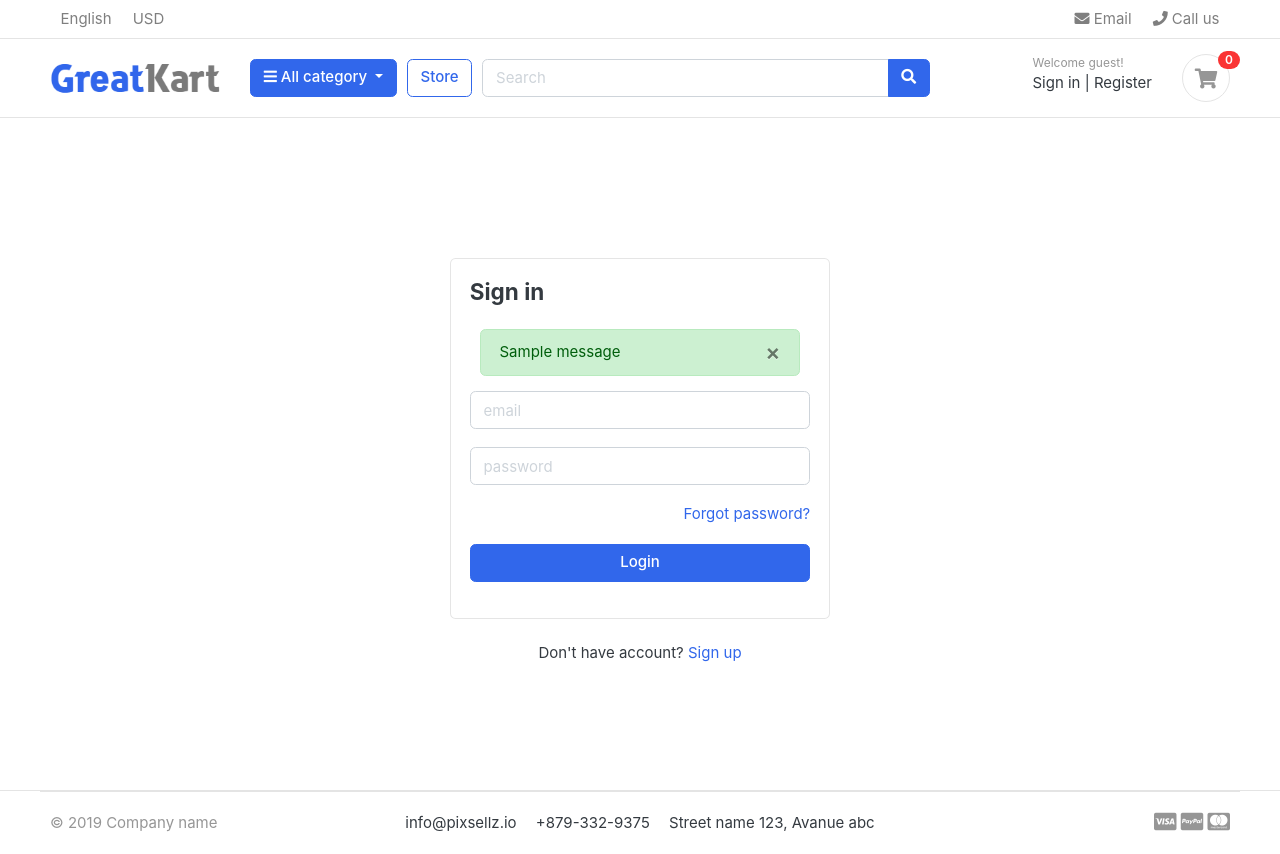
After one commit to UpamaKr/silkrout, a Django app: page /accounts/login/ in a window 1280 px wide. The commit adds this page. Run offline with Django 5.2, Linux system fonts and the light colour scheme; data comes from the database, SQL or seed files in the repository; both versions use the stored data as it was after the commit; one stand-in notice (Sample message) is shown; some libraries are stand-ins or nearby versions; some web fonts are replaced.

Commit message:
registration and login

```diff
--- /dev/null
+++ b/accounts/urls.py
@@ -0,0 +1,23 @@
+from django.urls import path
+from . import views
+
+
+urlpatterns = [
+    path('register/', views.register, name='register'),
+    path('login/', views.login, name='login'),
+    path('logout/', views.logout, name='logout'),
+    # path('dashboard/', views.dashboard, name='dashboard'),
+    # path('', views.dashboard, name='dashboard'),
+
+    # path('activate/<uidb64>/<token>/', views.activate, name='activate'),
+    # path('forgotPassword/', views.forgotPassword, name='forgotPassword'),
+    # path('resetpassword_validate/<uidb64>/<token>/', views.resetpassword_validate, name='resetpassword_validate'),
+    # path('resetPassword/', views.resetPassword, name='resetPassword'),
+
+    # path('my_orders/', views.my_orders, name='my_orders'),
+    # path('edit_profile/', views.edit_profile, name='edit_profile'),
+    # path('change_password/', views.change_password, name='change_password'),
+    # path('order_detail/<int:order_id>/', views.order_detail, name='order_detail'),
+
+
+]
--- a/accounts/views.py
+++ b/accounts/views.py
@@ -1,3 +1,86 @@
-from django.shortcuts import render
+from django.shortcuts import render, redirect, get_object_or_404
+from .forms import RegistrationForm, UserForm, UserProfileForm
+from .models import Account, UserProfile
 
-# Create your views here.
+from django.contrib import messages, auth
+from django.contrib.auth.decorators import login_required
+from django.http import HttpResponse
+
+# Verification email
+from django.contrib.sites.shortcuts import get_current_site
+from django.template.loader import render_to_string
+from django.utils.http import urlsafe_base64_encode, urlsafe_base64_decode
+from django.utils.encoding import force_bytes
+from django.contrib.auth.tokens import default_token_generator
+from django.core.mail import EmailMessage
+
+from carts.views import _cart_id
+from carts.models import Cart, CartItem
+
+
+def register(request):
+    if request.method == 'POST':
+        form = RegistrationForm(request.POST)
+        if form.is_valid():
+            first_name = form.cleaned_data['first_name']
+            last_name = form.cleaned_data['last_name']
+            phone_number = form.cleaned_data['phone_number']
+            email = form.cleaned_data['email']
+            password = form.cleaned_data['password']
+            username = email.split("@")[0]
+            user = Account.objects.create_user(
+                first_name=first_name, last_name=last_name, email=email, username=username, password=password)
+            user.phone_number = phone_number
+            user.save()
+
+            # Create a user profile
+            profile = UserProfile()
+            profile.user_id = user.id
+            profile.profile_picture = 'default/default-user.png'
+            profile.save()
+
+            # # USER ACTIVATION
+            # current_site = get_current_site(request)
+            # mail_subject = 'Please activate your account'
+            # message = render_to_string('accounts/account_verification_email.html', {
+            #     'user': user,
+            #     'domain': current_site,
+            #     'uid': urlsafe_base64_encode(force_bytes(user.pk)),
+            #     'token': default_token_generator.make_token(user),
+            # })
+            # to_email = email
+            # send_email = EmailMessage(mail_subject, message, to=[to_email])
+            # send_email.send()
+            messages.success(
+                request, 'Thank you for registering with us. We have sent you a verification email to your email address. Please verify it.')
+            return redirect('/accounts/login/?command=verification&email='+email)
+    else:
+        form = RegistrationForm()
+    context = {
+        'form': form,
+    }
+    return render(request, 'accounts/register.html', context)
+
+
+def login(request):
+    if request.method == 'POST':
+        email = request.POST['email']
+        password = request.POST['password']
+        user = auth.authenticate(email=email, password=password)
+
+        if user is not None:
+            auth.login(request, user)
+            return redirect('home')
+        else:
+            messages.error(request, 'Invalid login credentials')
+            return redirect('login')
+
+    return render(request, 'accounts/login.html')
+
+
+@login_required(login_url='login')
+def logout(request):
+    auth.logout(request)
+    messages.success(request, 'you are logged out')
+
+    return redirect('login')
--- a/silkrout/settings.py
+++ b/silkrout/settings.py
@@ -10,6 +10,7 @@ For the full list of settings and their values, see
 https://docs.djangoproject.com/en/5.0/ref/settings/
 """
 
+from django.contrib.messages import constants as messages
 from pathlib import Path
 
 # Build paths inside the project like this: BASE_DIR / 'subdir'.
@@ -137,3 +138,8 @@ MEDIA_ROOT = BASE_DIR / 'media'
 # https://docs.djangoproject.com/en/5.0/ref/settings/#default-auto-field
 
 DEFAULT_AUTO_FIELD = 'django.db.models.BigAutoField'
+
+MESSAGE_TAGS = {
+    messages.ERROR: "danger",
+
+}
--- a/silkrout/urls.py
+++ b/silkrout/urls.py
@@ -26,4 +26,5 @@ urlpatterns = [
     path('', views.home, name='home'),
     path('store/', include('store.urls')),
     path('cart/', include('carts.urls')),
+    path('accounts/', include('accounts.urls')),
 ] + static(settings.MEDIA_URL, document_root=settings.MEDIA_ROOT)
--- a/static/js/script.js
+++ b/static/js/script.js
@@ -57,3 +57,7 @@ $(document).ready(function() {
 
 });
 // jquery end
+
+setTimeout(function(){
+    $('#message').fadeOut('slow')
+  }, 4000)
--- /dev/null
+++ b/templates/accounts/login.html
@@ -0,0 +1,40 @@
+{% extends "base.html" %}
+<!-- ========================= SECTION CONTENT ========================= -->
+{% block content %}
+<section class="section-conten padding-y" style="min-height:84vh">
+
+    <!-- ============================ COMPONENT LOGIN   ================================= -->
+        <div class="card mx-auto" style="max-width: 380px; margin-top:100px;">
+
+          <div class="card-body">
+
+          <h4 class="card-title mb-4">Sign in</h4>
+          {% include 'includes/alerts.html' %}
+          <form action="{% url 'login' %}" method="POST">
+            {% csrf_token %}
+              <div class="form-group">
+                 <input type="email" class="form-control" placeholder="email" >
+              </div> <!-- form-group// -->
+              <div class="form-group">
+                <input type="password" class="form-control" placeholder="password" >
+              </div> <!-- form-group// -->
+
+              <div class="form-group">
+                  <a href="#" class="float-right">Forgot password?</a>
+
+              </div> <!-- form-group form-check .// -->
+              <div class="form-group">
+                  <button type="submit" class="btn btn-primary btn-block"> Login  </button>
+              </div> <!-- form-group// -->
+          </form>
+          </div> <!-- card-body.// -->
+        </div> <!-- card .// -->
+
+         <p class="text-center mt-4">Don't have account? <a href="{% url "register" %}">Sign up</a></p>
+         <br><br>
+    <!-- ============================ COMPONENT LOGIN  END.// ================================= -->
+
+
+    </section>
+    <!-- ========================= SECTION CONTENT END// ========================= -->
+{% endblock  %}
--- /dev/null
+++ b/templates/accounts/logout.html
@@ -0,0 +1 @@
+<h2>this is logout</h2>
--- /dev/null
+++ b/templates/includes/alerts.html
@@ -0,0 +1,13 @@
+{% if messages %}
+
+    {% for message in messages %}
+    <div id="message" class="container">
+    <div {% if message.tags %} class="alert alert-{{ message.tags }}"{% endif %} role="alert">
+      <button type="button" class="close" data-dismiss="alert"><span aria-hidden="true">&times;</span></button>
+        {% if message.level == DEFAULT_MESSAGE_LEVELS.ERROR %}Error: {% endif %}
+        {{ message }}
+    </div>
+    </div>
+    {% endfor %}
+
+{% endif %}
--- a/templates/includes/navbar.html
+++ b/templates/includes/navbar.html
@@ -61,13 +61,23 @@
         </div> <!-- col.// -->
         <div class="col-lg-3 col-sm-6 col-8 order-2 order-lg-3">
                     <div class="d-flex justify-content-end mb-3 mb-lg-0">
+                        {% if user.id is None %}
                         <div class="widget-header">
                             <small class="title text-muted">Welcome guest!</small>
                             <div>
-                                <a href="./signin.html">Sign in</a> <span class="dark-transp"> | </span>
-                                <a href="./register.html"> Register</a>
+                                <a href="{% url "login" %}">Sign in</a> <span class="dark-transp"> | </span>
+                                <a href="{% url "register" %}"> Register</a>
                             </div>
                         </div>
+                        {% else %}
+                        <div class="widget-header">
+                            <small class="title text-muted">Welcome {{user.first_name}}!</small>
+                            <div>
+                                <a href="#">Dashboard</a> <span class="dark-transp"> | </span>
+                                <a href="{% url "logout" %}"> Logout</a>
+                            </div>
+                        {% endif %}
+
                         <a href="{% url "cart" %}" class="widget-header pl-3 ml-3">
                             <div class="icon icon-sm rounded-circle border"><i class="fa fa-shopping-cart"></i></div>
                             <span class="badge badge-pill badge-danger notify">{{cart_count}}</span>
```
Also changed, not shown: accounts/forms.py (added, +62 -0 lines), accounts/models.py (+24 -5 lines), templates/accounts/register.html (added, +65 -0 lines), accounts/migrations/0003_alter_account_email_userprofile.py (added), db.sqlite3.
